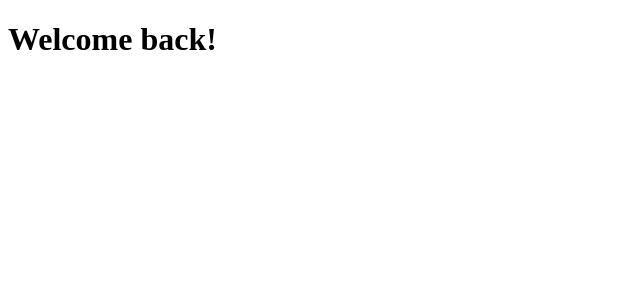
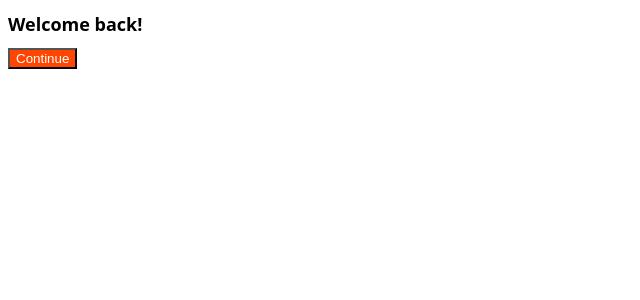
Before and after one commit to leesulgi66/React_for_Beginners, a React (Create React App) app in the folder react-for-beginners/: page / in a window 1280 px wide. Shown: the top 300 px of the page, without its empty margins (0-640 px from the left). Built offline with nearby package versions, Linux system fonts and the light colour scheme.

Commit message:
Tour of CRA - css의 모듈화

```diff
--- a/react-for-beginners/package.json
+++ b/react-for-beginners/package.json
@@ -6,6 +6,7 @@
     "@testing-library/jest-dom": "^5.17.0",
     "@testing-library/react": "^13.4.0",
     "@testing-library/user-event": "^13.5.0",
+    "prop-types": "^15.8.1",
     "react": "^18.3.1",
     "react-dom": "^18.3.1",
     "react-scripts": "5.0.1",
--- a/react-for-beginners/src/App.js
+++ b/react-for-beginners/src/App.js
@@ -1,6 +1,12 @@
+import Button from "./Button";
+import styles from "./App.module.css";
+
 function App() {
   return (
-    <div><h1>Welcome back!</h1></div>
+    <div>
+      <h1 className={styles.title}>Welcome back!</h1>
+      <Button text={"Continue"}/>
+    </div>
   );
 }
 
--- /dev/null
+++ b/react-for-beginners/src/App.module.css
@@ -0,0 +1,5 @@
+.title {
+    font-family: system-ui, -apple-system, BlinkMacSystemFont, 'Segoe UI', Roboto, Oxygen, Ubuntu, Cantarell, 'Open Sans', 'Helvetica Neue', sans-serif;
+    font-size: 18px;
+
+}
--- /dev/null
+++ b/react-for-beginners/src/Button.js
@@ -0,0 +1,12 @@
+import PropTypes from "prop-types";
+import styled from "./Button.module.css"
+
+function Button({text}){
+    return <button className={styled.btn}>{text}</button>
+}
+
+Button.propTypes = {
+    text : PropTypes.string.isRequired,
+};
+
+export default Button;
--- /dev/null
+++ b/react-for-beginners/src/Button.module.css
@@ -0,0 +1,4 @@
+.btn {
+    color : white;
+    background-color : orangered;
+}
```
Also changed, not shown: 1 other file (tests, documents, lock files or other folders).
